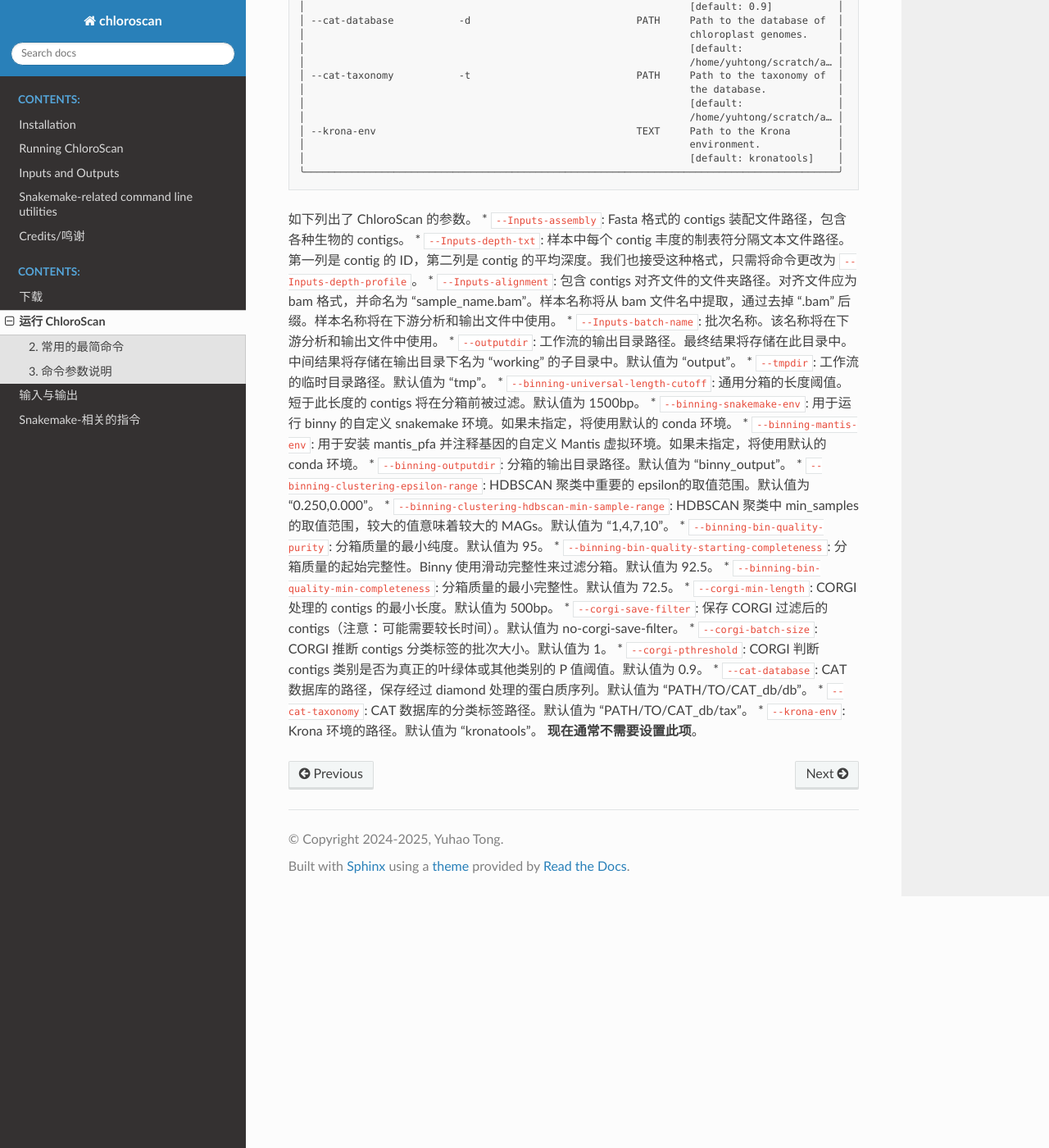
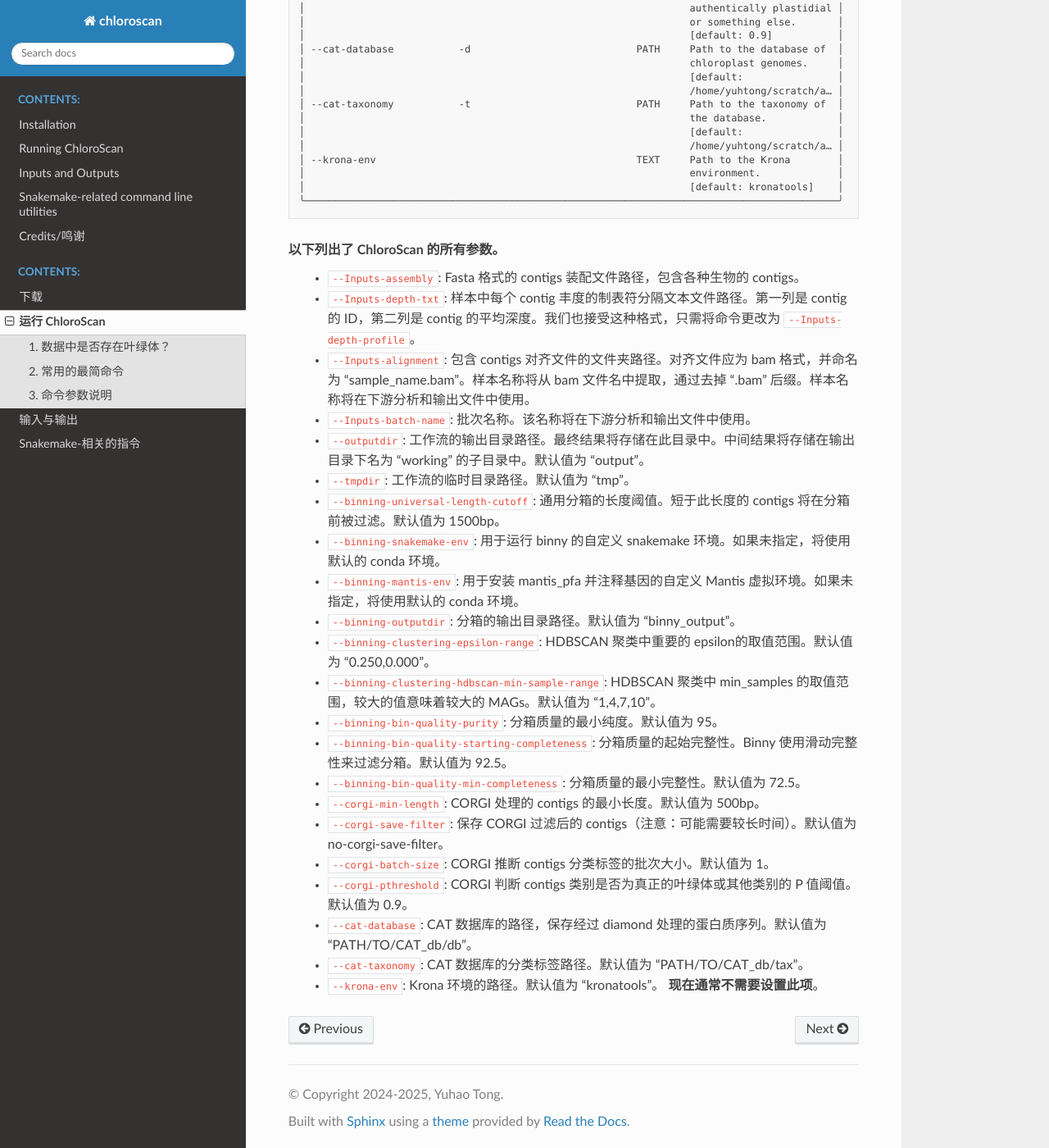
Before and after one commit to Andyargueasae/chloroscan, a Sphinx documentation site: the page built from docs/source/main/how_to_run_CN.rst, in a window 1280 px wide and 1400 px high, scrolled down 2915 px. Shown: the whole window at 82% size. Built offline with Sphinx 7.4.7 and the Read the Docs theme 3.1.0, drawn with Linux system fonts in a browser that asks for light colours; some of the changed text lies outside the part shown.

Commit message:
fix some distorted webs

```diff
--- a/docs/source/main/how_to_run_CN.rst
+++ b/docs/source/main/how_to_run_CN.rst
@@ -5,6 +5,7 @@
 
 ChloroScan 专注于叶绿体基因组 MAGs 的恢复，特别是 ``光合微藻和大型藻类，及其衍生的复杂质体，例如硅藻和定鞭藻``。它主要需要的输入是 contigs 及其测序深度。
 在大多数情况下，默认设置就能很好地工作，但你也可以为每个步骤配置参数。在这里，我们将简要介绍每个步骤的输入和输出，以及你可以为每个步骤配置的参数。
+
 1. 数据中是否存在叶绿体？
 ======================================
 
@@ -175,26 +176,27 @@ ChloroScan 的完整命令空间如下所示：
     │                                                                 environment.             │
     │                                                                 [default: kronatools]    │
     ╰──────────────────────────────────────────────────────────────────────────────────────────╯
-如下列出了 ChloroScan 的参数。
-* ``--Inputs-assembly``: Fasta 格式的 contigs 装配文件路径，包含各种生物的 contigs。
-* ``--Inputs-depth-txt``: 样本中每个 contig 丰度的制表符分隔文本文件路径。第一列是 contig 的 ID，第二列是 contig 的平均深度。我们也接受这种格式，只需将命令更改为 ``--Inputs-depth-profile``。
-* ``--Inputs-alignment``: 包含 contigs 对齐文件的文件夹路径。对齐文件应为 bam 格式，并命名为 "sample_name.bam"。样本名称将从 bam 文件名中提取，通过去掉 ".bam" 后缀。样本名称将在下游分析和输出文件中使用。
-* ``--Inputs-batch-name``: 批次名称。该名称将在下游分析和输出文件中使用。
-* ``--outputdir``: 工作流的输出目录路径。最终结果将存储在此目录中。中间结果将存储在输出目录下名为 "working" 的子目录中。默认值为 "output"。
-* ``--tmpdir``: 工作流的临时目录路径。默认值为 "tmp"。
-* ``--binning-universal-length-cutoff``: 通用分箱的长度阈值。短于此长度的 contigs 将在分箱前被过滤。默认值为 1500bp。
-* ``--binning-snakemake-env``: 用于运行 binny 的自定义 snakemake 环境。如果未指定，将使用默认的 conda 环境。
-* ``--binning-mantis-env``: 用于安装 mantis_pfa 并注释基因的自定义 Mantis 虚拟环境。如果未指定，将使用默认的 conda 环境。
-* ``--binning-outputdir``: 分箱的输出目录路径。默认值为 "binny_output"。
-* ``--binning-clustering-epsilon-range``: HDBSCAN 聚类中重要的 epsilon的取值范围。默认值为 "0.250,0.000"。
-* ``--binning-clustering-hdbscan-min-sample-range``: HDBSCAN 聚类中 min_samples 的取值范围，较大的值意味着较大的 MAGs。默认值为 "1,4,7,10"。
-* ``--binning-bin-quality-purity``: 分箱质量的最小纯度。默认值为 95。
-* ``--binning-bin-quality-starting-completeness``: 分箱质量的起始完整性。Binny 使用滑动完整性来过滤分箱。默认值为 92.5。
-* ``--binning-bin-quality-min-completeness``: 分箱质量的最小完整性。默认值为 72.5。
-* ``--corgi-min-length``: CORGI 处理的 contigs 的最小长度。默认值为 500bp。
-* ``--corgi-save-filter``: 保存 CORGI 过滤后的 contigs（注意：可能需要较长时间）。默认值为 no-corgi-save-filter。
-* ``--corgi-batch-size``: CORGI 推断 contigs 分类标签的批次大小。默认值为 1。
-* ``--corgi-pthreshold``: CORGI 判断 contigs 类别是否为真正的叶绿体或其他类别的 P 值阈值。默认值为 0.9。
-* ``--cat-database``: CAT 数据库的路径，保存经过 diamond 处理的蛋白质序列。默认值为 "PATH/TO/CAT_db/db"。
-* ``--cat-taxonomy``: CAT 数据库的分类标签路径。默认值为 "PATH/TO/CAT_db/tax"。
-* ``--krona-env``: Krona 环境的路径。默认值为 "kronatools"。 **现在通常不需要设置此项**。
+
+以下列出了 ChloroScan 的所有参数。
+ - ``--Inputs-assembly``: Fasta 格式的 contigs 装配文件路径，包含各种生物的 contigs。
+ - ``--Inputs-depth-txt``: 样本中每个 contig 丰度的制表符分隔文本文件路径。第一列是 contig 的 ID，第二列是 contig 的平均深度。我们也接受这种格式，只需将命令更改为 ``--Inputs-depth-profile``。
+ - ``--Inputs-alignment``: 包含 contigs 对齐文件的文件夹路径。对齐文件应为 bam 格式，并命名为 "sample_name.bam"。样本名称将从 bam 文件名中提取，通过去掉 ".bam" 后缀。样本名称将在下游分析和输出文件中使用。
+ - ``--Inputs-batch-name``: 批次名称。该名称将在下游分析和输出文件中使用。
+ - ``--outputdir``: 工作流的输出目录路径。最终结果将存储在此目录中。中间结果将存储在输出目录下名为 "working" 的子目录中。默认值为 "output"。
+ - ``--tmpdir``: 工作流的临时目录路径。默认值为 "tmp"。
+ - ``--binning-universal-length-cutoff``: 通用分箱的长度阈值。短于此长度的 contigs 将在分箱前被过滤。默认值为 1500bp。
+ - ``--binning-snakemake-env``: 用于运行 binny 的自定义 snakemake 环境。如果未指定，将使用默认的 conda 环境。
+ - ``--binning-mantis-env``: 用于安装 mantis_pfa 并注释基因的自定义 Mantis 虚拟环境。如果未指定，将使用默认的 conda 环境。
+ - ``--binning-outputdir``: 分箱的输出目录路径。默认值为 "binny_output"。
+ - ``--binning-clustering-epsilon-range``: HDBSCAN 聚类中重要的 epsilon的取值范围。默认值为 "0.250,0.000"。
+ - ``--binning-clustering-hdbscan-min-sample-range``: HDBSCAN 聚类中 min_samples 的取值范围，较大的值意味着较大的 MAGs。默认值为 "1,4,7,10"。
+ - ``--binning-bin-quality-purity``: 分箱质量的最小纯度。默认值为 95。
+ - ``--binning-bin-quality-starting-completeness``: 分箱质量的起始完整性。Binny 使用滑动完整性来过滤分箱。默认值为 92.5。
+ - ``--binning-bin-quality-min-completeness``: 分箱质量的最小完整性。默认值为 72.5。
+ - ``--corgi-min-length``: CORGI 处理的 contigs 的最小长度。默认值为 500bp。
+ - ``--corgi-save-filter``: 保存 CORGI 过滤后的 contigs（注意：可能需要较长时间）。默认值为 no-corgi-save-filter。
+ - ``--corgi-batch-size``: CORGI 推断 contigs 分类标签的批次大小。默认值为 1。
+ - ``--corgi-pthreshold``: CORGI 判断 contigs 类别是否为真正的叶绿体或其他类别的 P 值阈值。默认值为 0.9。
+ - ``--cat-database``: CAT 数据库的路径，保存经过 diamond 处理的蛋白质序列。默认值为 "PATH/TO/CAT_db/db"。
+ - ``--cat-taxonomy``: CAT 数据库的分类标签路径。默认值为 "PATH/TO/CAT_db/tax"。
+ - ``--krona-env``: Krona 环境的路径。默认值为 "kronatools"。 **现在通常不需要设置此项**。
--- a/docs/source/main/inputs_and_outputs.rst
+++ b/docs/source/main/inputs_and_outputs.rst
@@ -14,7 +14,7 @@ Commonly for a **de novo** run we recommend using bam directory, but if you want
 
 The output directory structure of ChloroScan is as follows:
 (This is a typical example showing only directories)
-.. code-block:: text
+.. code-block::
 
     chloroscan_output
     ├── logging_info
@@ -79,7 +79,7 @@ Meanwhile because binny is a snakemake workflow, other intermediary results are
 
 Here is a typical example of it:
 
- .. code-block:: text
+ .. code-block::
 
     intermediary
     ├── annotation_CDS_RNA_hmms_checkm.gff
--- a/docs/source/main/inputs_and_outputs_CN.rst
+++ b/docs/source/main/inputs_and_outputs_CN.rst
@@ -14,7 +14,7 @@
 
 ChloroScan 的输出目录结构如下：
 
-.. code-block:: text
+.. code-block::
 
     chloroscan_output
     ├── logging_info
--- a/docs/source/main/installation.rst
+++ b/docs/source/main/installation.rst
@@ -28,7 +28,7 @@ Note we didn't upload chloroscan to conda.
 
 Besides installation, ChloroScan requires several databases: one for taxonomy classification by CAT and another for inferring plastid MAG qualities by binning.
 
-1. CAT database
+CAT database
 -------------------
 
 Your choices can be either using the CAT-prepared database which contains all proteins in NCBI's nr database. However, it is ram-taking and time-consuming when running CAT, and requires ~300GB of disk.
@@ -41,7 +41,7 @@ command to download:
 
    figshare download -o CAT_db.tar.gz 27990278
 
-2. Binny database and conda environments.
+Binny database and conda environments
 -------------------
 
 You don't need to download binny's database manually, ChloroScan will load it once you installed the conda environment for each job.
--- a/docs/source/main/installation_CN.rst
+++ b/docs/source/main/installation_CN.rst
@@ -28,7 +28,7 @@
 
 除了安装，ChloroScan 还需要几个数据库：一个用于 CAT 的分类学分类，另一个用于通过分箱推断质体 MAG 的质量。
 
-1. CAT 数据库
+CAT 数据库
 -------------------
 
 您的选择可以是使用包含 NCBI nr 数据库中所有蛋白质的 CAT 预处理数据库。然而，在运行 CAT 时，它占用大量内存且耗时，并且需要约 300GB 的磁盘空间。
@@ -41,7 +41,7 @@
 
    figshare download -o CAT_db.tar.gz 27990278
 
-2. Binny 数据库和 conda 环境
+Binny 数据库和 conda 环境
 -------------------
 
 您无需手动下载 binny 的数据库，ChloroScan 会在为每个作业安装 conda 环境后自动加载它。
```
Also changed, not shown: docs/source/main/how_to_run.rst (+23 -22 lines).
